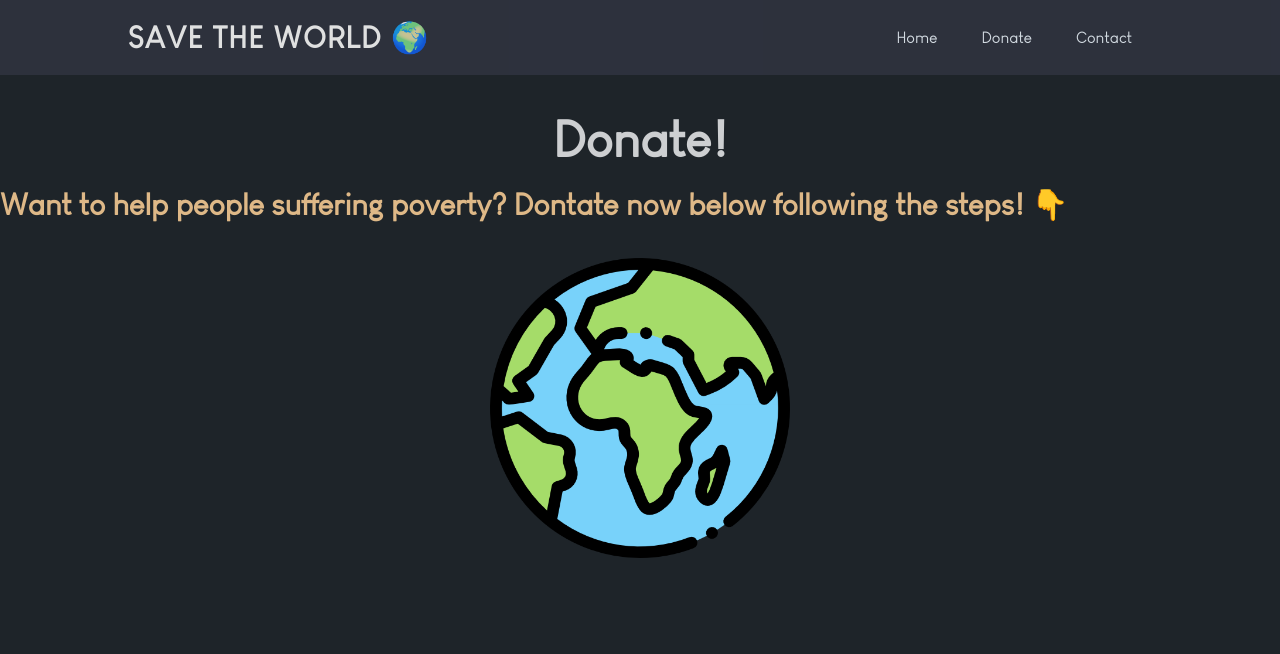
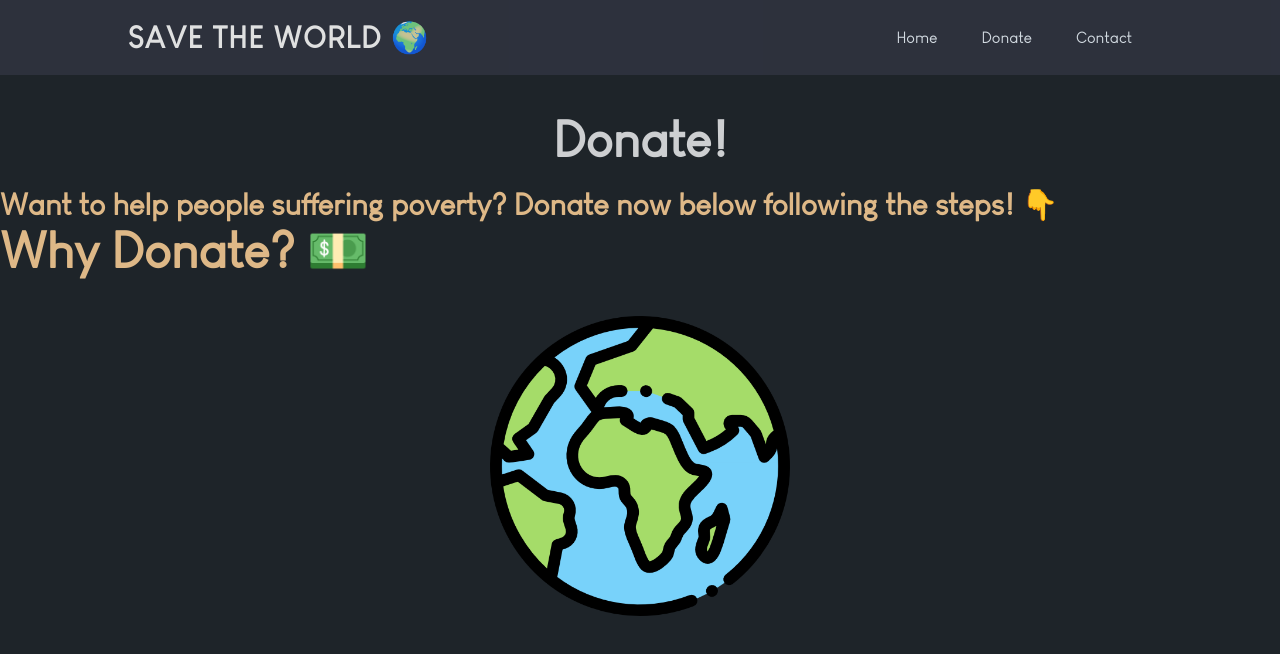
Before and after one commit to shrehanCodes/Save-The-World, a plain HTML site: page donate.html in a window 1280 px wide. Drawn offline with Linux system fonts and the light colour scheme.

Commit message:
Update donate.html

```diff
--- a/donate.html
+++ b/donate.html
@@ -25,7 +25,9 @@
 
     <br>
 
-    <h2 style="color: burlywood; font-size: 30px;"> Want to help people suffering poverty? Dontate now below following the steps! 👇</h2>
+    <h2 style="color: burlywood; font-size: 30px;"> Want to help people suffering poverty? Donate now below following the steps! 👇</h2>
+
+    <h2 style="color: burlywood; font-size: 50px;"> Why Donate? 💵</h2>
     <br>
     <br>
     <img style="width: 300px; height: 300px;" src="Images/earth.png" class="center">
```
